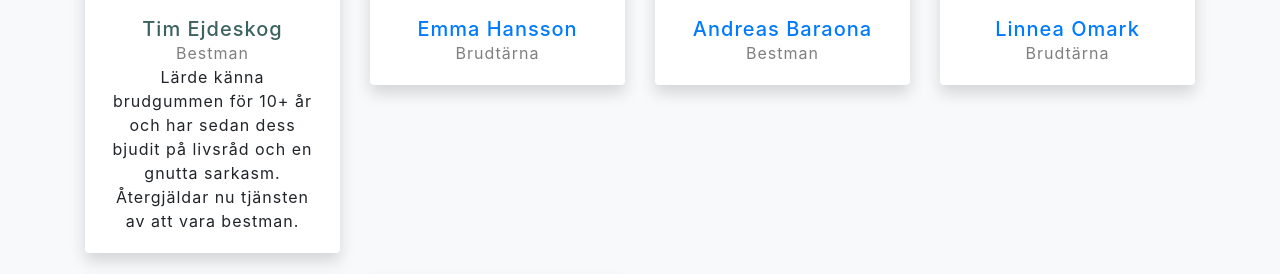
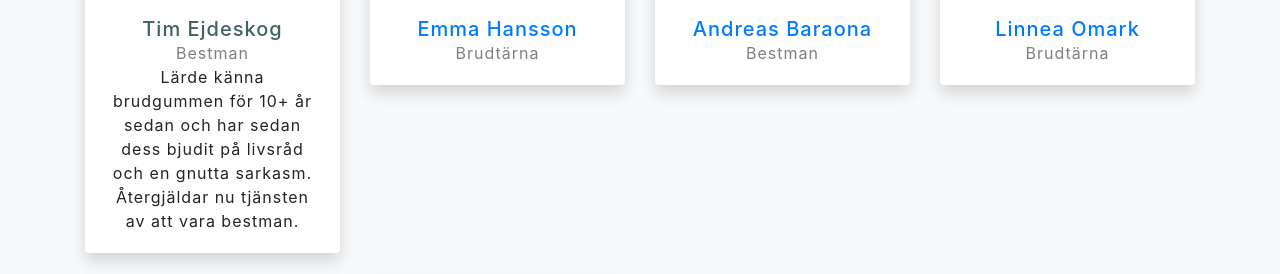
Before and after one commit to cederlof2020/cederlof2020.github.io, a website with bundled scripts: page index2.html in a window 1280 px wide. Both pictures are taken after a click on the button "Tim Ejdeskog". Shown: the part 3382-3656 px from the top of the page. Built offline with nearby package versions, Linux system fonts and the light colour scheme.

Commit message:
Add files via upload

```diff
--- a/index2.html
+++ b/index2.html
@@ -205,7 +205,7 @@
           <div class="card-text text-black-50">Bestman</div>
           <div class="collapse" id="collapseTim">
             <div >
-            Lärde känna brudgummen för 10+ år och har sedan dess bjudit på livsråd och en gnutta sarkasm. Återgjäldar nu tjänsten av att vara bestman.
+            Lärde känna brudgummen för 10+ år sedan och har sedan dess bjudit på livsråd och en gnutta sarkasm. Återgjäldar nu tjänsten av att vara bestman.
             </div>
           </div>
       </div>
```
